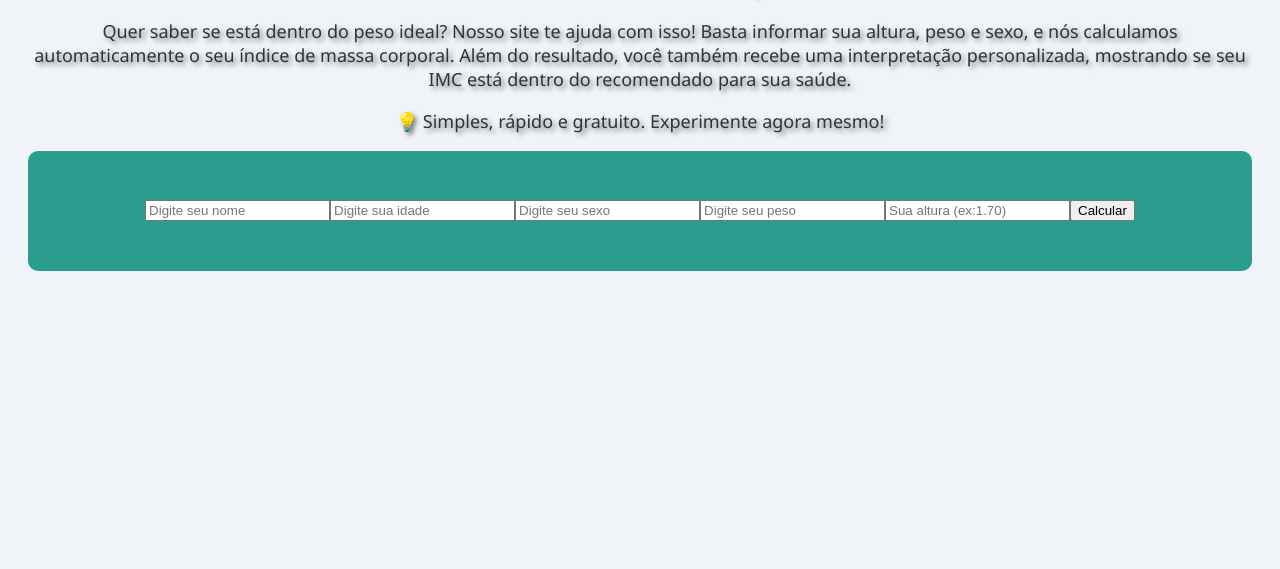
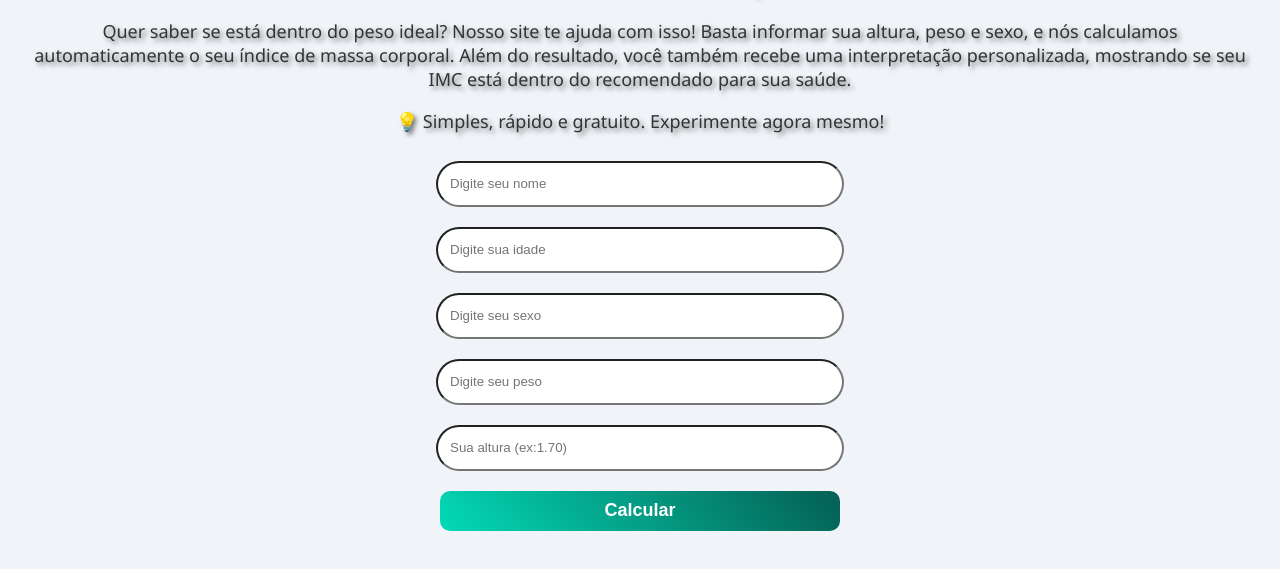
Before and after one commit to iurihildebrand/imc-calculator, a plain HTML site: page index.html in a window 1280 px wide. Shown: the part 95-664 px from the top of the page. Drawn offline with Linux system fonts and the light colour scheme.

Commit message:
ajustando css e input

```diff
--- a/index.html
+++ b/index.html
@@ -28,10 +28,50 @@
         display: flex;
         justify-content: center;
         align-items: center;
-        height: 120px;
-        background-color: #2a9d8f;
         border-radius: 10px;
-        text-shadow: 3px 3px 5px rgba(0, 0, 0, 0.5);
+        flex-direction: column;
+      }
+
+      input {
+        width: 400px;
+        margin: 10px;
+        height: 40px;
+        border-radius: 100px;
+      }
+
+      ::placeholder {
+        padding: 10px;
+      }
+
+      button {
+        width: 400px;
+        height: 40px;
+        margin-top: 10px;
+        border-radius: 10px;
+        border: none;
+        background: linear-gradient(50deg, #03dab6, #045f53);
+        font-size: large;
+        font-weight: 800;
+        cursor: pointer;
+        color: white;
+      }
+
+      button:hover {
+        background: white;
+        border: 2px solid #03dab6;
+        color: #03dab6;
+      }
+
+      #res {
+        border-radius: 16px;
+        margin-top: 50px;
+        background-color: rgb(236, 234, 234);
+        display: flex;
+        align-items: center;
+        justify-content: center;
+        text-align: justify;
+        font-family: "Segoe UI", "Arial Black", "Verdana", sans-serif;
+        font-weight: thin;
       }
     </style>
   </head>
@@ -62,7 +102,9 @@
         id="height"
         placeholder="Sua altura (ex:1.70)"
       />
-      <input type="button" value="Calcular" onclick="Calcular()" />
+      <button type="submit" value="Calcular" onclick="Calcular()">
+        Calcular
+      </button>
     </div>
     <div id="res"></div>
     <script>
@@ -74,7 +116,7 @@
         const heightCm = Number(document.getElementById("height").value);
         const resultado = document.getElementById("res");
         if (!name || !age || !sex || !weight || !heightCm) {
-          resultado.innerHTML = `<p><strong>Por favor, preencha todos os campos corretamente.</strong></p>`;
+          resultado.innerHTML = `<div class="response"><p><strong>Por favor, preencha todos os campos corretamente.</strong></p></div>`;
           return;
         }
         const height = heightCm / 100; // converte pra metros
```
